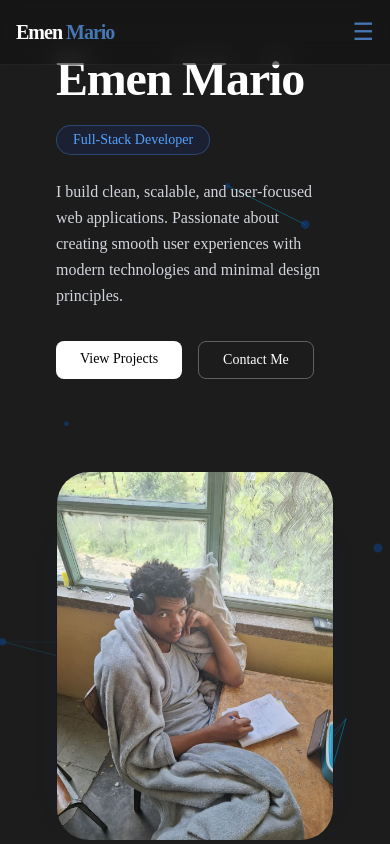
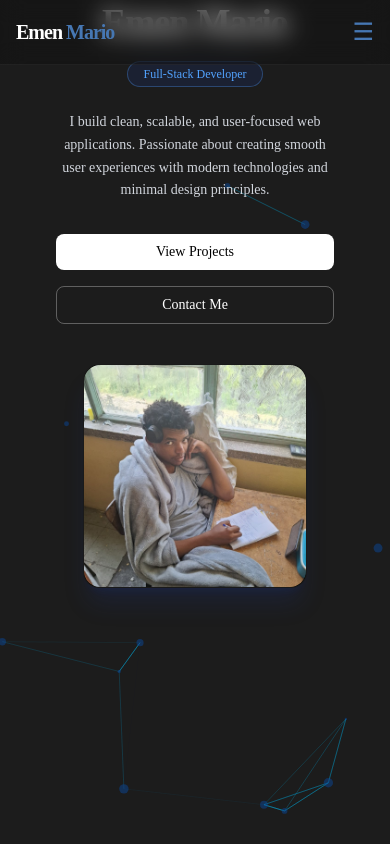
Before and after one commit to Emenmario/EmenPortfolio, a React (Vite) app: page / in a window 390 px wide. Shown: the top 844 px of the page. Built offline with nearby package versions, Linux system fonts and the light colour scheme; a web font is replaced by a local one.

Commit message:
home page responsiveness fixed

```diff
--- a/src/Home.jsx
+++ b/src/Home.jsx
@@ -1,47 +1,53 @@
 import React from 'react';
 import mee from './assets/mee.jpg';
+
 const Home = () => {
   return (
-    <section id='home' className="w-full min-h-screen text-white grid grid-cols-1 md:grid-cols-2 items-center px-6 md:px-16 gap-10">
-
-      <div className="flex flex-col justify-center">
-        <h1 className="text-5xl md:text-6xl font-bold tracking-tight leading-tight">
+    <section
+      id='home'
+      className="w-full min-h-screen text-white flex flex-col md:flex-row items-center px-6 md:px-16 gap-10"
+    >
+      <div className="flex flex-col justify-center text-center md:text-left md:flex-1">
+        <h1 className="text-4xl sm:text-5xl md:text-6xl font-bold tracking-tight leading-tight">
           Emen Mario
         </h1>
 
-        <h2 className="mt-4 inline-block text-sm md:text-base px-4 py-1 rounded-full border border-blue-400/30 text-blue-400 bg-blue-900/20 w-fit">
+        <h2 className="mt-4 inline-block text-xs sm:text-sm md:text-base px-4 py-1 rounded-full border border-blue-400/30 text-blue-400 bg-blue-900/20 w-fit mx-auto md:mx-0">
           Full-Stack Developer
         </h2>
 
-        <p className="mt-6 text-gray-300 leading-relaxed max-w-lg">
+        <p className="mt-6 text-gray-300 leading-relaxed max-w-md mx-auto md:mx-0 text-sm sm:text-base">
           I build clean, scalable, and user-focused web applications.
           Passionate about creating smooth user experiences with modern
           technologies and minimal design principles.
         </p>
 
-        <div className="flex gap-4 mt-8">
+        <div className="flex flex-col sm:flex-row gap-4 mt-8 justify-center md:justify-start">
           <a
             href="#projects"
-            className="px-6 py-2 bg-white text-black rounded-lg hover:bg-gray-200 transition duration-300 text-sm"
+            className="px-6 py-2 bg-white text-black rounded-lg hover:bg-gray-200 transition duration-300 text-sm text-center"
           >
             View Projects
           </a>
 
           <a
             href="#contact"
-            className="px-6 py-2 border border-white/30 rounded-lg hover:bg-white hover:text-black transition duration-300 text-sm"
+            className="px-6 py-2 border border-white/30 rounded-lg hover:bg-white hover:text-black transition duration-300 text-sm text-center"
           >
             Contact Me
           </a>
         </div>
       </div>
 
-      <div className="flex justify-center items-center">
-        <div className="w-[280px] h-[280px] md:w-[350px] md:h-[350px] rounded-2xl bg-black border border-white/10 shadow-xl shadow-blue-900/20 flex items-center justify-center">
-          <img className='rounded-4xl' src={mee} />
+      <div className="flex justify-center items-center md:flex-1">
+        <div className="w-56 h-56 sm:w-64 sm:h-64 md:w-80 md:h-80 rounded-2xl bg-black border border-white/10 shadow-xl shadow-blue-900/20 flex items-center justify-center">
+          <img
+            className="rounded-2xl w-full h-full object-cover"
+            src={mee}
+            alt="Emen Mario"
+          />
         </div>
       </div>
-
     </section>
   );
 };
```
